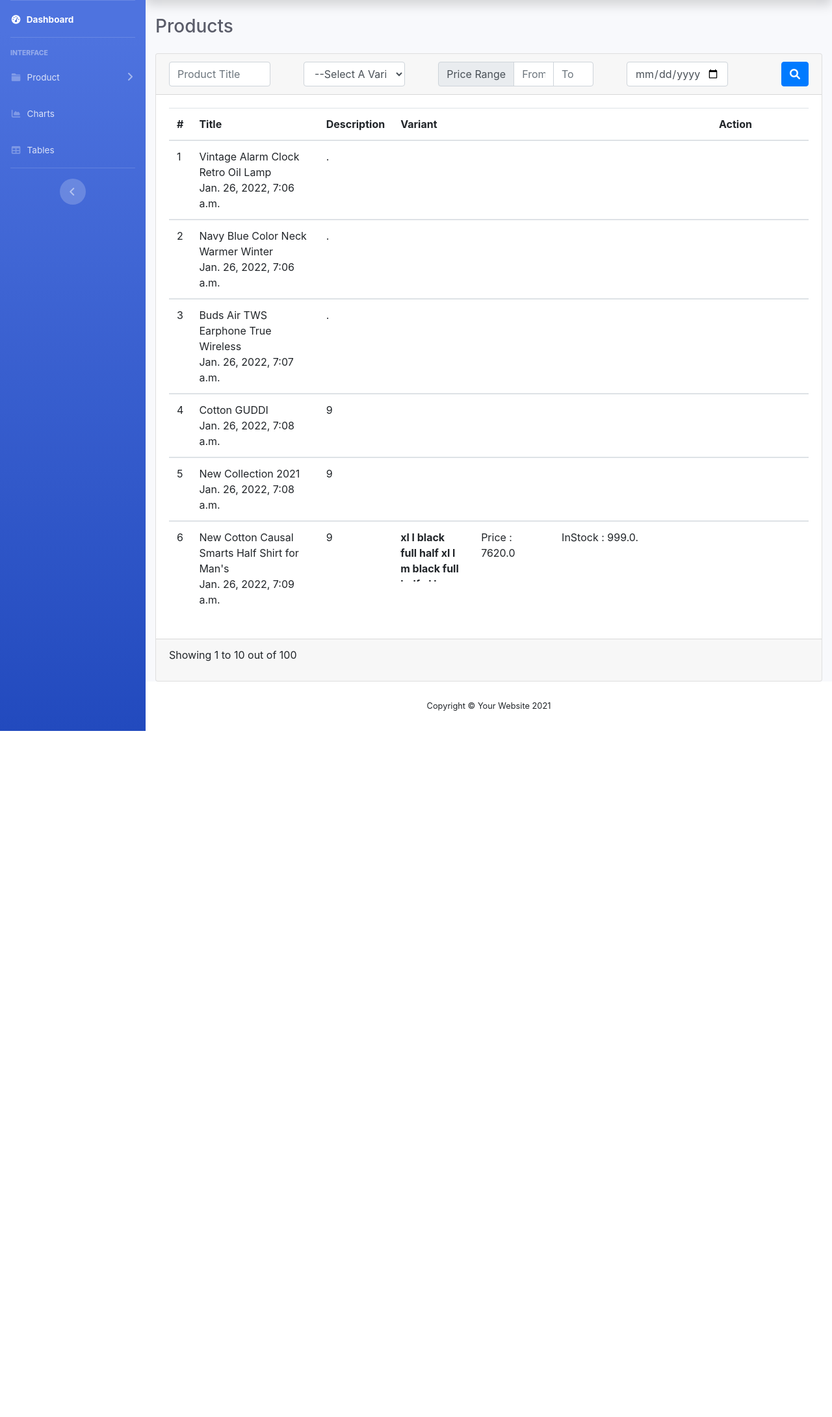
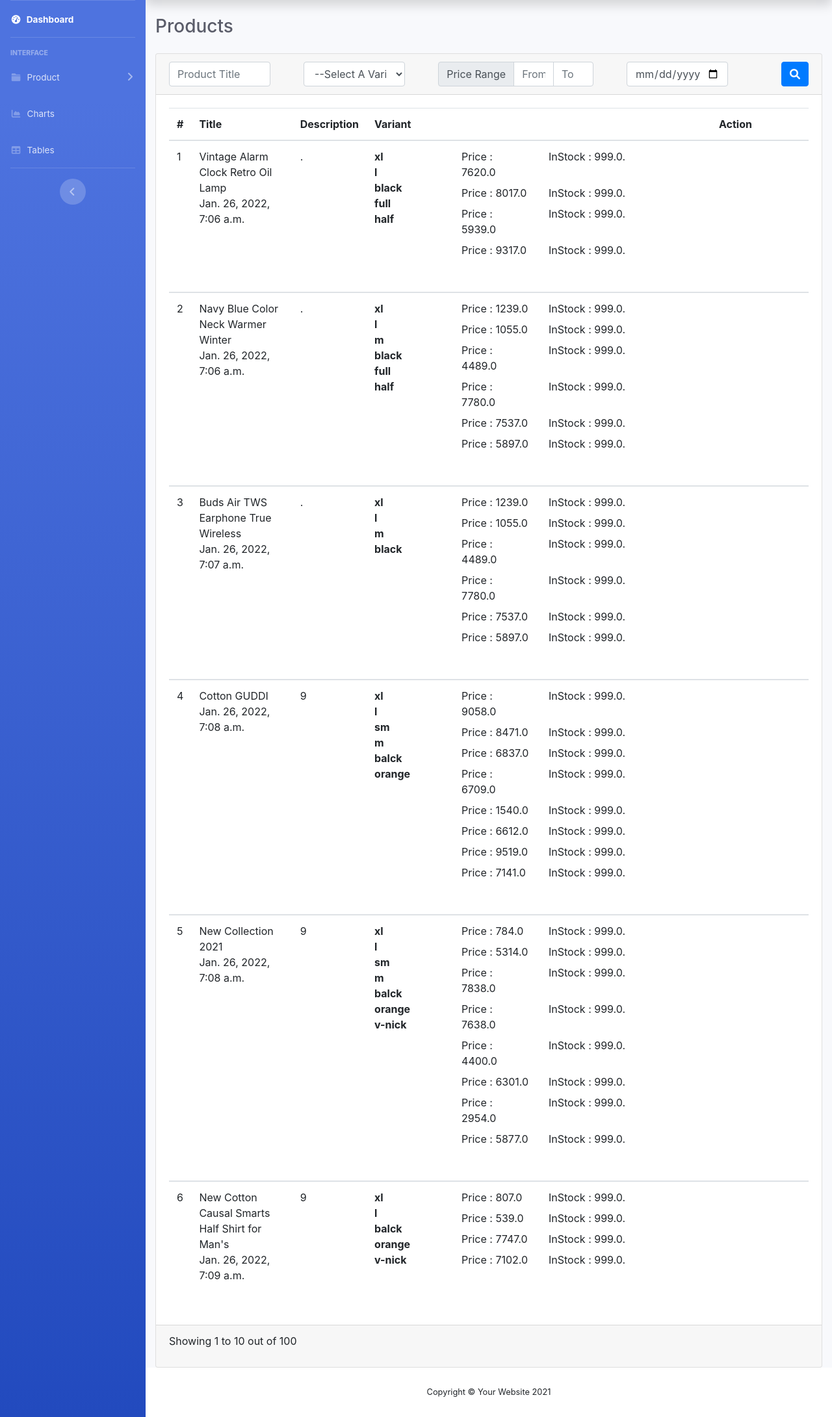
Before and after one commit to RafidHasan121/DjangoCodingTest, a Django app: page /product/list/ in a window 1280 px wide. Shown: the part 70-2251 px from the top of the page at 65% size. Before the commit the page ends 1195 px from the top, so only its background shows below. Run offline with Django 3.2, Linux system fonts and the light colour scheme; data comes from the database, SQL or seed files in the repository; parts of the project's set-up code (start-up, migrations or seed data) failed here and were passed over; some libraries are stand-ins or nearby versions.

Commit message:
final commit

```diff
--- a/src/product/templates/products/list.html
+++ b/src/product/templates/products/list.html
@@ -10,7 +10,8 @@
 
 
     <div class="card">
-        <form action="" method="get" class="card-header">
+        <form action= "search/" method="POST" class="card-header">
+            {%csrf_token%}
             <div class="form-row justify-content-between">
                 <div class="col-md-2">
                     <input type="text" name="title" placeholder="Product Title" class="form-control">
@@ -59,24 +60,30 @@
                         <td>{{product.id}}</td>
                         <td>{{product.title}} <br> {{product.created_at}}</td>
                         <td>{{product.description}}</td>
-                    {%endfor%}
-
                         <td>
-                            <dl class="row mb-0" style="height: 80px; overflow: hidden" id="variant">
+                            <dl class="row mb-0" style="height: auto; overflow: hidden" id="variant">
                                 <dt class="col-sm-3 pb-0">
                                     {% for product1 in pv %}
+                                    {% if product1.product == product %}
                                     {{product1.variant_title}}
-                                    {%endfor%}
+                                    <br>
+                                    {% endif %}
+                                    {% endfor %}
                                 </dt>
-                                {% for product2 in pvp %}
+
                                 <dd class="col-sm-9">
-                                    <dl class="row mb-0">
-                                        <dd class="col-sm-4 pb-0">Price : {{product2.price}}</dd>
-                                        <dd class="col-sm-8 pb-0">InStock : {{product2.stock}}.</dd>
+                                    <dl class="row mb-4">
+                                        {% for product2 in pvp %}
+                                        {% if product2.product == product%}
+                                        <dd class="col-sm-4 ">Price : {{product2.price}}</dd>
+                                        <dd class="col-sm-8 ">InStock : {{product2.stock}}.</dd>
+                                        {%endif%}
+                                        {% endfor %}
                                     </dl>
                                 </dd>
-<!--                                 {% endfor %}
-                                <dt class="col-sm-3 pb-0">
+
+                                {% endfor %}
+                                <!-- <dt class="col-sm-3 pb-0">
                                     XL/ Black/ Half
                                 </dt>
                                 <dd class="col-sm-9">
@@ -102,19 +109,18 @@
                                         <dd class="col-sm-4 pb-0">Price : 200.0</dd>
                                         <dd class="col-sm-8 pb-0">InStock : 50.</dd>
                                     </dl>
-                                </dd>
+                                </dd> -->
                             </dl>
-                            <button onclick="$('#variant').toggleClass('h-auto')" class="btn btn-sm btn-link">Show more
-                            </button>
+                            <!-- <button onclick="$('#variant').toggleClass('h-auto')" class="btn btn-sm btn-link">Show more
+                            </button> -->
                         </td>
-                        <td>
+                        <!-- <td>
                             <div class="btn-group btn-group-sm">
                                 <a href="" class="btn btn-success">Edit</a>
                             </div>
-                        </td>
+                        </td> -->
                     </tr>
                     </tbody>
- -->
                 </table>
             </div>
 
--- a/src/product/urls.py
+++ b/src/product/urls.py
@@ -15,4 +15,5 @@
     # Products URLs
     path('create/', CreateProductView.CreateProductView.as_view(), name='create.product'),
     path('list/', CreateProductView.product_view, name='list.product'),
+    path('list/search/', CreateProductView.search, name = 'list.search'),
 ]
--- a/src/product/views/product.py
+++ b/src/product/views/product.py
@@ -1,14 +1,76 @@
+from ast import And
+from asyncio.windows_events import NULL
 from turtle import title
 from django.views import generic
 from django.shortcuts import render
 import product.models
+from django.http import JsonResponse
+from django.forms.models import model_to_dict
+from django.core import serializers
 
 def product_view(request):
-    output1 = product.models.Product.objects.all()
+    try:
+        output1 = request.session['output1']
+        for obj in serializers.deserialize("json", output1):
+            output1 = obj
+        print(output1)
+        output1 = product.models.Product.objects.filter(id = output1.val())
+        print(output1)
+    except:
+        output1 = product.models.Product.objects.all()
+    try:
+        output2 = request.session['output2']
+        for obj in serializers.deserialize("json", output2):
+            output2 = obj
+        print(output2)
+        output2 = product.models.ProductVariant.objects.filter(id = output2.val())
+        print(output2)
+    except:
+        output2 = product.models.ProductVariant.objects.all()
+
     output3 = product.models.ProductVariantPrice.objects.all()
-    output2 = product.models.ProductVariant.objects.all()
-    print(output1[0].created_at)
+    #print(output1[0].created_at)
     return render(request, 'products/list.html', {'p': output1, 'pv': output2, 'pvp': output3})
+
+def product_search(request, title=None, variant=None, price_from=None, price_to=None, date=None):
+    if (title != None):
+        output1 = product.models.Product.objects.filter(title = title)
+    elif( date != None):
+        output1 = product.models.Product.objects.filter(created_at = date)
+    else:
+        output1 = product.models.Product.objects.all()
+    if (variant != None):
+        output2 = product.models.ProductVariant.objects.filter(variant_title = variant)
+    else:
+        output2 = product.models.ProductVariant.objects.all()
+    if (price_from != None and price_to != None):
+        pass
+    print(output1)
+    print(output2)
+    output1 = serializers.serialize('json', output1)
+    output2 = serializers.serialize('json', output2)
+    request.session['output1'] = output1
+    request.session['output2'] = output2
+
+    return product_view(request)
+
+
+def search(request):
+    if request.method == 'POST':
+        title = request.POST.get('title')
+        variant = request.POST.get('variant')
+        price_from = request.POST.get('price_From')
+        price_to = request.POST.get('price_to')
+        date = request.POST.get('date')
+    print(title, date)
+    try:
+        price_from = float(price_from)
+        price_to = float(price_to)
+    except:
+        price_from = None
+        price_to = None
+    return product_search(request, title, variant, price_from, price_to, date)
+
 class CreateProductView(generic.TemplateView):
     template_name = 'products/create.html'
 
```
Also changed, not shown: 1 other file.
